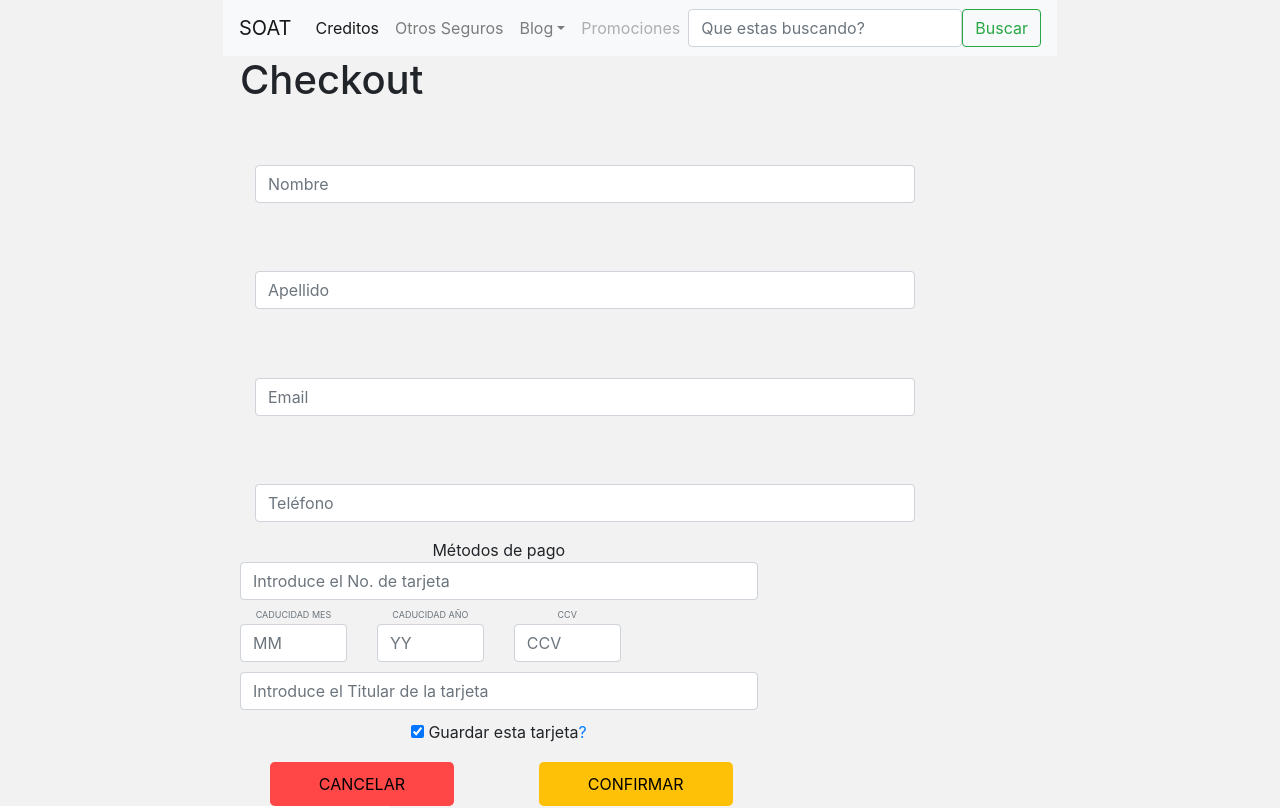
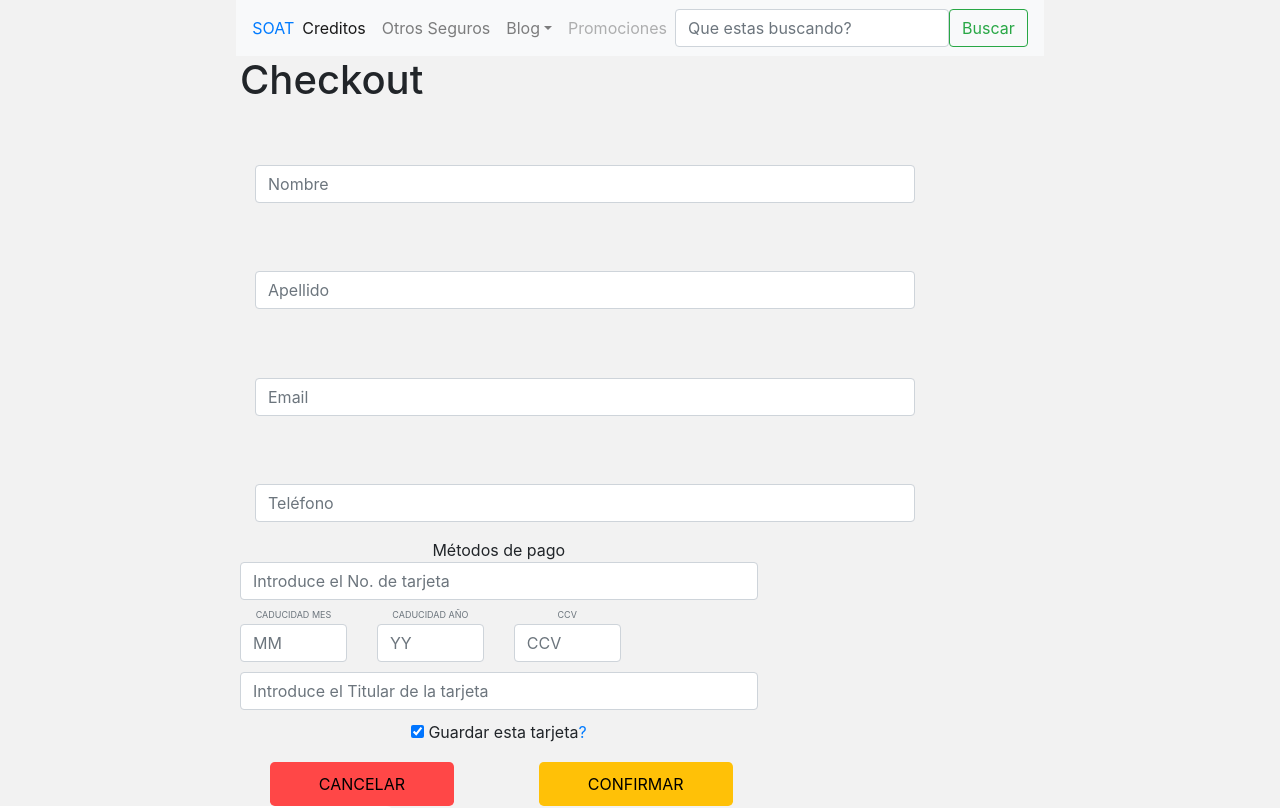
Before and after one commit to Jisel85/CheckoutGrupoR5, a React (Create React App) app: page /checkout in a window 1280 px wide. Shown: the top 808 px of the page. Built offline with nearby package versions, Linux system fonts and the light colour scheme.

Commit message:
Cambio en Header

```diff
--- a/src/components/Header.jsx
+++ b/src/components/Header.jsx
@@ -4,7 +4,7 @@ function Header () {
     return (
        <div className="App">
            <nav class="navbar navbar-expand-lg navbar-light bg-light">
-                <a class="navbar-brand" href="#ff00ff">SOAT</a>
+                <a class="navbar-expand" href="#ff00ff">SOAT</a>
                     <button class="navbar-toggler" type="buttom" data-toggle="collapse" data-target="#navbarSupportedContent" aria-controls="navbarSupportedContent" aria-expanded="false" aria-label="Toggle navigation">
                         <span class="navbar-toggler-icon"></span>
                     </button>
@@ -14,7 +14,7 @@ function Header () {
       <li class="nav-item active">
         <a class="nav-link" href="#ff00">Creditos<span class="sr-only">(current)</span></a>
       </li>
-      <li class="nav-item">
+      <li class="nav-expand">
         <a class="nav-link" href="#ff00">Otros Seguros</a>
       </li>
       <li class="nav-item dropdown">
```
